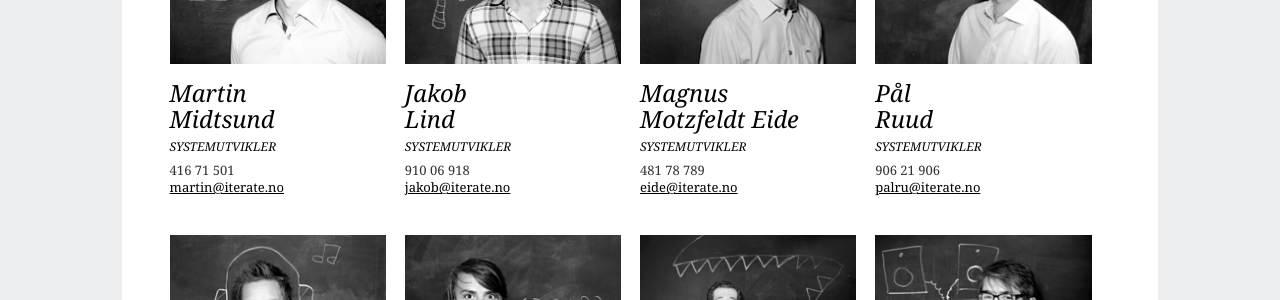
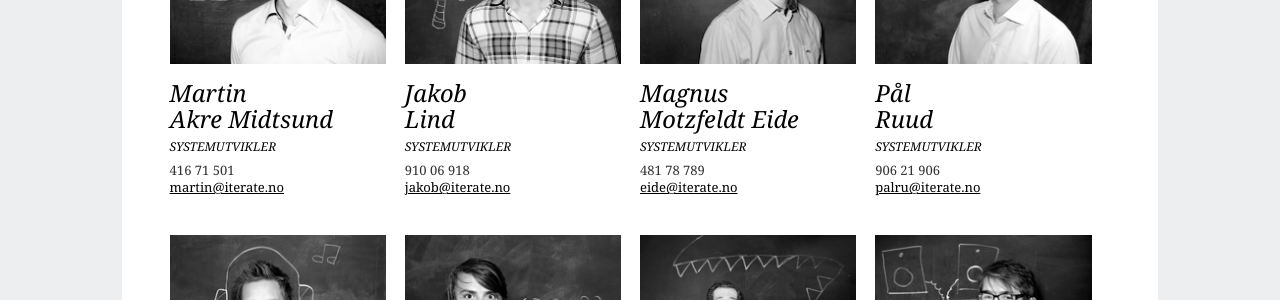
Before and after one commit to therese1g1/iterate.github.com, a Jekyll site: the page built from mennesker/index.html, in a window 1280 px wide and 900 px high, scrolled down 492 px. Shown: the part 157-457 px from the top of the window. Built offline with Jekyll 4.4.1, drawn with Linux system fonts in a browser that asks for light colours.

Commit message:
Add middle name for Martin

```diff
--- a/mennesker/index.html
+++ b/mennesker/index.html
@@ -58,7 +58,7 @@ title: Iterate
     <div class="grid_4 alpha">
            <div class="menneske">
                <img src="/static/images/mennesker/martin.jpg" alt="Martin">
-               <h2>Martin<br>Midtsund</h2>
+               <h2>Martin<br>Akre Midtsund</h2>
                <h3>Systemutvikler</h3>
                <p>
                    416 71 501<br>
```
